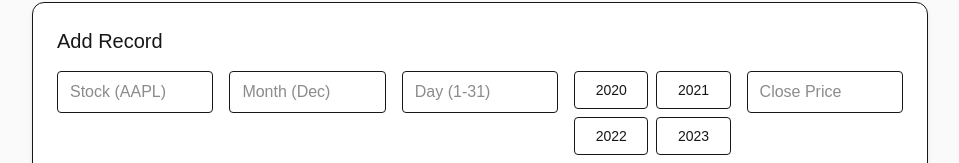
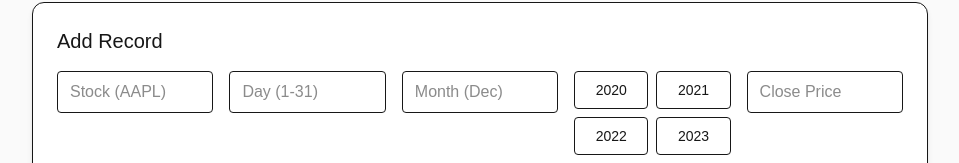
Before and after one commit to calledarian/stock-crud, a Next.js app in the folder frontend/: page / in a window 1280 px wide. Shown: the part 122-285 px from the top of the page, without its empty margins (160-1119 px from the left). Built offline with nearby package versions, Linux system fonts and the light colour scheme; no server answers.

Commit message:
auto-commit

```diff
--- a/frontend/app/page.tsx
+++ b/frontend/app/page.tsx
@@ -262,7 +262,6 @@ export default function Home() {
           {/* Form Layout: 3 Inputs (Stock, Month, Day) and 2 combined sections (Year Buttons, Price) */}
           <div className="grid gap-4 md:grid-cols-5 items-start">
 
-            {/* 1. Stock Name */}
             <input
               placeholder="Stock (AAPL)"
               className="border px-3 py-2 rounded dark:bg-zinc-800 col-span-1 md:col-span-1"
@@ -272,15 +271,6 @@ export default function Home() {
               }
             />
 
-            {/* 2. Month Input */}
-            <input
-              placeholder="Month (Dec)"
-              className="border px-3 py-2 rounded dark:bg-zinc-800 col-span-1 md:col-span-1"
-              value={month}
-              onChange={(e) => setMonth(e.target.value)}
-            />
-
-            {/* 3. Day Input (1-31) */}
             <input
               type="number"
               placeholder="Day (1-31)"
@@ -296,12 +286,18 @@ export default function Home() {
               }}
             />
 
-            {/* 4. Year Buttons (2020 - 2025) - Now spans 2 columns on small screens, but behaves like 1 block in the 5-column grid*/}
+            <input
+              placeholder="Month (Dec)"
+              className="border px-3 py-2 rounded dark:bg-zinc-800 col-span-1 md:col-span-1"
+              value={month}
+              onChange={(e) => setMonth(e.target.value)}
+            />
+
+
             <div className="flex flex-wrap gap-2 col-span-full md:col-span-1 items-center">
               {ALLOWED_YEARS.map(y => <YearButton key={y} value={y} />)}
             </div>
 
-            {/* 5. Close Price */}
             <input
               type="number"
               step="0.01"
```
Also changed, not shown: 1 other file (tests, documents, lock files or other folders).
